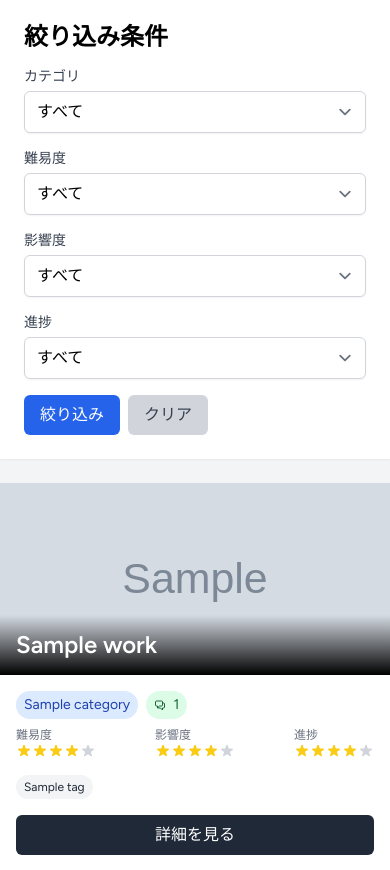
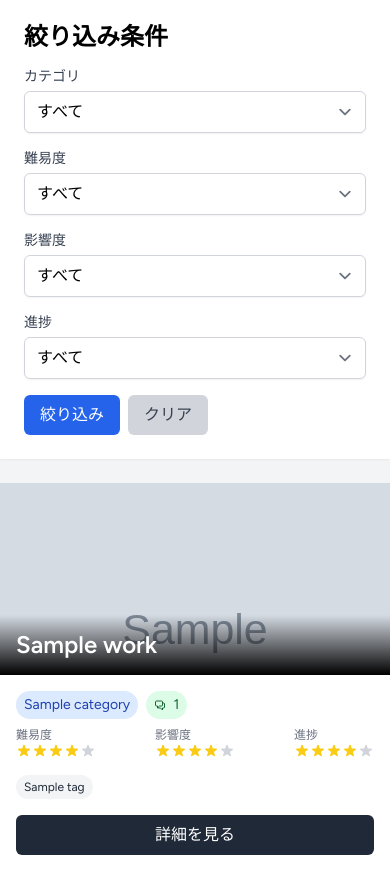
Before and after one commit to kilica/workestimator, a Laravel app: template resources/views/works/index.blade.php in a window 390 px wide. Shown: the part 200-1070 px from the top of the page. Run offline with Laravel 10, Linux system fonts and the light colour scheme; the template is opened without the code that fills it: most values are stand-ins (such as "Sample title", 1, 10 or a date in 2020); grey boxes marked "Sample" are stand-in pictures; style sheets or scripts are compiled from the project's sources.

Commit message:
Fix works index image display to show top portion instead of center
- Change image class from 'object-cover' to 'object-cover object-top'
- Images now display top portion instead of center-cropped view
- Maintains existing layout and responsive design
- Addresses user request to show upper part of images and hide bottom overflow

Co-Authored-By: 氷川霧霞 <kilica.hikawa@gmail.com>

```diff
--- a/resources/views/works/index.blade.php
+++ b/resources/views/works/index.blade.php
@@ -99,7 +99,7 @@
                     <div class="bg-white overflow-hidden shadow-sm sm:rounded-lg">
                         <div class="relative">
                             @if($work->cover_image)
-                                <img src="{{ asset('storage/' . $work->cover_image) }}" alt="{{ $work->title }}" class="w-full h-48 object-cover">
+                                <img src="{{ asset('storage/' . $work->cover_image) }}" alt="{{ $work->title }}" class="w-full h-48 object-cover object-top">
                             @else
                                 <div class="w-full h-48 bg-gray-200 flex items-center justify-center">
                                     <span class="text-gray-500">{{ __('画像なし') }}</span>
```
